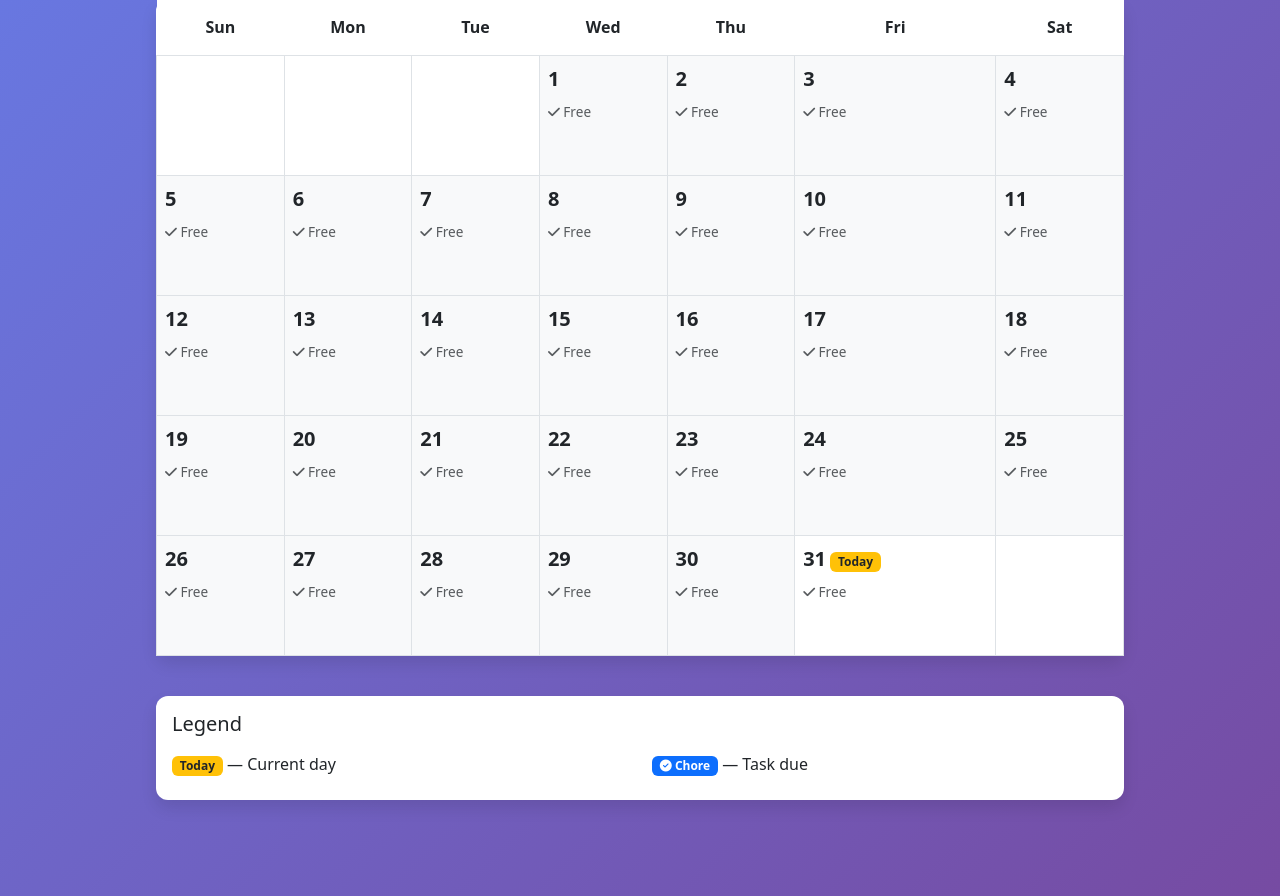
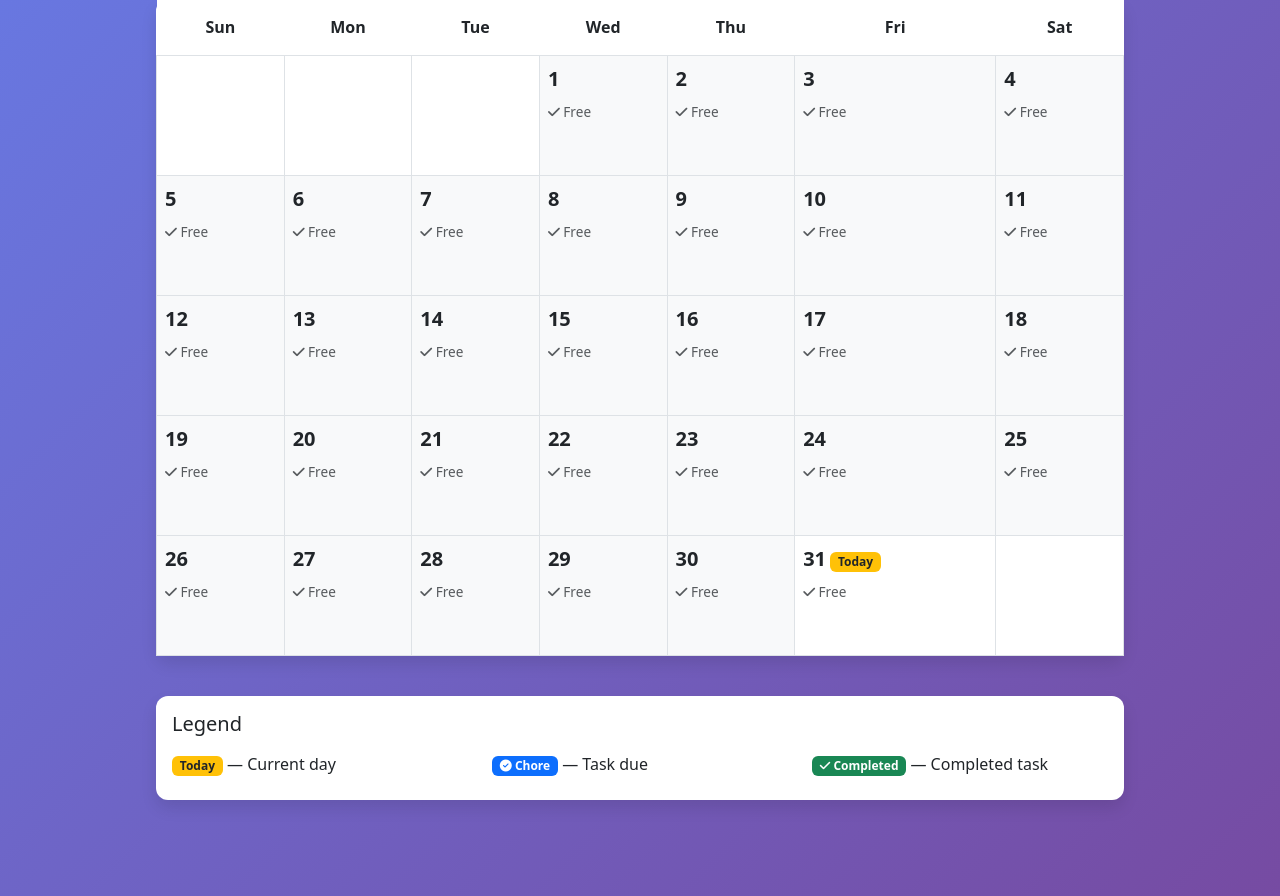
Before and after one commit to ThomasSchindler897/chore-assistant, a Flask app: page /calendar in a window 1280 px wide. Shown: the part 329-1225 px from the top of the page. Run offline with Flask 3, Linux system fonts and the light colour scheme; some libraries are stand-ins or nearby versions.

Commit message:
Calendar: show completed chores as green & crossed-out
app.py: preload month completions and expose per-day completion flags
templates/calendar.html: render completed badge per entry and add legend entry
static/style.css: add .chore-completed style

```diff
--- a/app.py
+++ b/app.py
@@ -308,6 +308,20 @@ def calendar():
 
     # Map chores to days
     chores_by_day = {}
+    # Preload completions for the month to avoid repeated DB hits
+    import calendar as _cal
+    last_day = _cal.monthrange(year, month)[1]
+    month_start = datetime(year, month, 1)
+    month_end = datetime(year, month, last_day, 23, 59, 59)
+
+    month_completions = Completion.query.filter(
+        Completion.completed_at >= month_start,
+        Completion.completed_at <= month_end
+    ).all()
+
+    # Set of (chore_id, date)
+    completed_on = set((c.chore_id, c.completed_at.date()) for c in month_completions)
+
     for day_row in calendar_days:
         for day in day_row:
             if day == 0:
@@ -321,26 +335,29 @@ def calendar():
                 if test_date.date() < chore.start_date.date():
                     continue
 
+                # Determine if this chore has a completion recorded for this date
+                is_completed_for_date = (chore.id, test_date.date()) in completed_on
+
                 # Single date (one-time) chores
                 if chore.frequency == 'once':
                     if test_date.date() == chore.start_date.date():
-                        chores_today.append(chore)
+                        # consider completed flag or completion record
+                        chores_today.append({'chore': chore, 'completed': is_completed_for_date or chore.completed})
 
                 # Daily chores
                 elif chore.frequency == 'daily':
-                    chores_today.append(chore)
+                    chores_today.append({'chore': chore, 'completed': is_completed_for_date})
 
                 # Weekly chores
                 elif chore.frequency == 'weekly' and chore.frequency_details:
                     due_days = [d.strip() for d in chore.frequency_details.split(',')]
                     if test_date_str in due_days:
-                        chores_today.append(chore)
+                        chores_today.append({'chore': chore, 'completed': is_completed_for_date})
 
-                # Monthly chores
                 # Monthly chores (ordinal format: "1st Friday,4th Saturday")
                 elif chore.frequency == 'monthly' and chore.frequency_details:
                     if isOrdinalDateMatch(test_date, chore.frequency_details):
-                        chores_today.append(chore)
+                        chores_today.append({'chore': chore, 'completed': is_completed_for_date})
 
             chores_by_day[day] = chores_today
 
--- a/templates/calendar.html
+++ b/templates/calendar.html
@@ -101,11 +101,17 @@
                                                     <!-- Chores for this day -->
                                                     <div style="font-size: 0.85rem;">
                                                         {% if chores_by_day.get(day) %}
-                                                            {% for chore in chores_by_day.get(day) %}
+                                                            {% for entry in chores_by_day.get(day) %}
                                                                 <div class="mb-1">
-                                                                    <span class="badge bg-primary">
-                                                                        <i class="fas fa-check-circle"></i> {{ chore.name[:12] }}{% if chore.name|length > 12 %}...{% endif %}
-                                                                    </span>
+                                                                    {% if entry.completed %}
+                                                                        <span class="badge bg-success chore-completed">
+                                                                            <i class="fas fa-check"></i> {{ entry.chore.name[:12] }}{% if entry.chore.name|length > 12 %}...{% endif %}
+                                                                        </span>
+                                                                    {% else %}
+                                                                        <span class="badge bg-primary">
+                                                                            <i class="fas fa-check-circle"></i> {{ entry.chore.name[:12] }}{% if entry.chore.name|length > 12 %}...{% endif %}
+                                                                        </span>
+                                                                    {% endif %}
                                                                 </div>
                                                             {% endfor %}
                                                         {% else %}
@@ -165,14 +171,19 @@
                 <div class="card-body">
                     <h5 class="card-title mb-3">Legend</h5>
                     <div class="row">
-                        <div class="col-md-6">
+                        <div class="col-md-4">
                             <div class="mb-2">
                                 <span class="badge bg-warning text-dark">Today</span> — Current day
                             </div>
                         </div>
-                        <div class="col-md-6">
+                        <div class="col-md-4">
                             <div class="mb-2">
                                 <span class="badge bg-primary"><i class="fas fa-check-circle"></i> Chore</span> — Task due
+                            </div>
+                        </div>
+                        <div class="col-md-4">
+                            <div class="mb-2">
+                                <span class="badge bg-success chore-completed"><i class="fas fa-check"></i> Completed</span> — Completed task
                             </div>
                         </div>
                     </div>
```
Also changed, not shown: static/style.css (+7 -0 lines).
